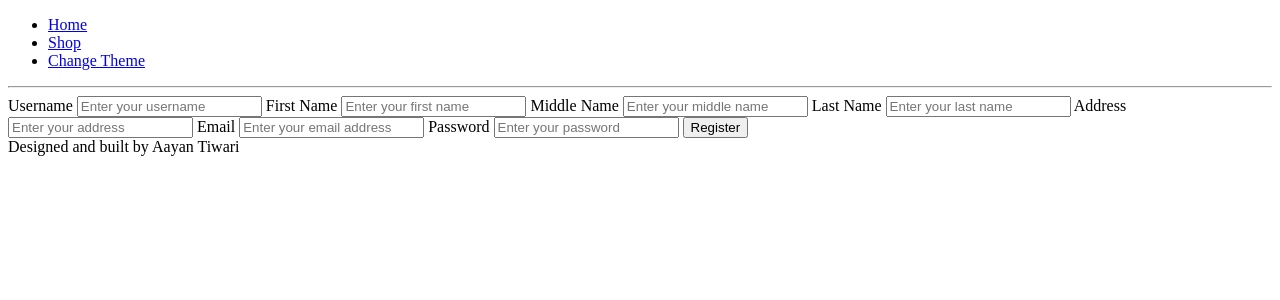
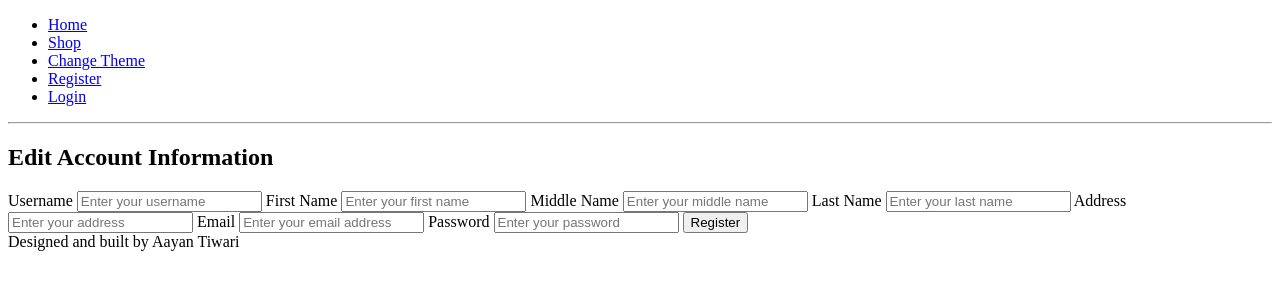
Before and after one commit to ETH-33/cw1-AayanTiwari, a PHP site: page /register.php?actiontype=1 in a window 1280 px wide. Shown: the top 300 px of the page. Run offline with PHP 8.4, Linux system fonts and the light colour scheme.

Commit message:
Updated PHP for another file that handles the registration form

```diff
--- a/register.php
+++ b/register.php
@@ -1,12 +1,27 @@
+<?php
+  session_start();
+	$ActionType = $_GET['actiontype'];
+	if($ActionType == "edit"){
+		$ID = $_GET['ID'];
+		$Loc = $_GET['loc'];
+	}
+?>
 <!DOCTYPE html>
 <html lang="en">
 <head>
   <meta charset="UTF-8">
   <meta name="viewport" content="width=device-width, initial-scale=1.0">
-  <title>Register</title>
+  <title><?php if($ActionType == "register"){echo "Register an Accout";}else echo "Edit Account Information"; ?></title>
   <link rel="preconnect" href="https://fonts.googleapis.com">
   <link rel="preconnect" href="https://fonts.gstatic.com" crossorigin>
   <link href="https://fonts.googleapis.com/css2?family=Roboto+Condensed&display=swap" rel="stylesheet">
+  <?php
+		$Username = null;
+		if(!empty($_SESSION["Username"]))
+		{
+			$Username = $_SESSION["Username"];
+		}
+	?>
 </head>
 
 <body>
@@ -15,6 +30,8 @@
       <li><a href="index.php">Home</a></li>
       <li><a href="shop.php">Shop</a></li>
       <li><a href="#"><span id="darkModeButton" onclick="toggleDarkMode()">Change Theme</span></a></li>
+      <?php if($Username == null){echo '<li><a href="register.php?actiontype=register">Register</a></li>';} ?>
+			<?php if($Username == null){echo '<li><a href="login.php?r=5921b8e471bdd8a0b4348dfecd31620b">Login</a></li>';} else {echo '<li><a href="Logout.php">Logout</a></li>';} ?>
     </ul>
     <script>
     var isDarkModeEnabled = localStorage.getItem("darkModeEnabled");
@@ -41,6 +58,7 @@
   </script>
   <div class="rg-con">
   <div class="reg-con">
+  <h2><?php if($ActionType == "register"){echo "Register";}else echo "Edit Account Information"; ?></h2>
 <form>
 <label for="Username">Username</label>
 <input type="text" id="Username" name="Username" placeholder="Enter your username" pattern="[a-zA-Z0-9_]{3,20}" title="Username must contain only letters, numbers, or underscores (3-20 characters)" required>
```
